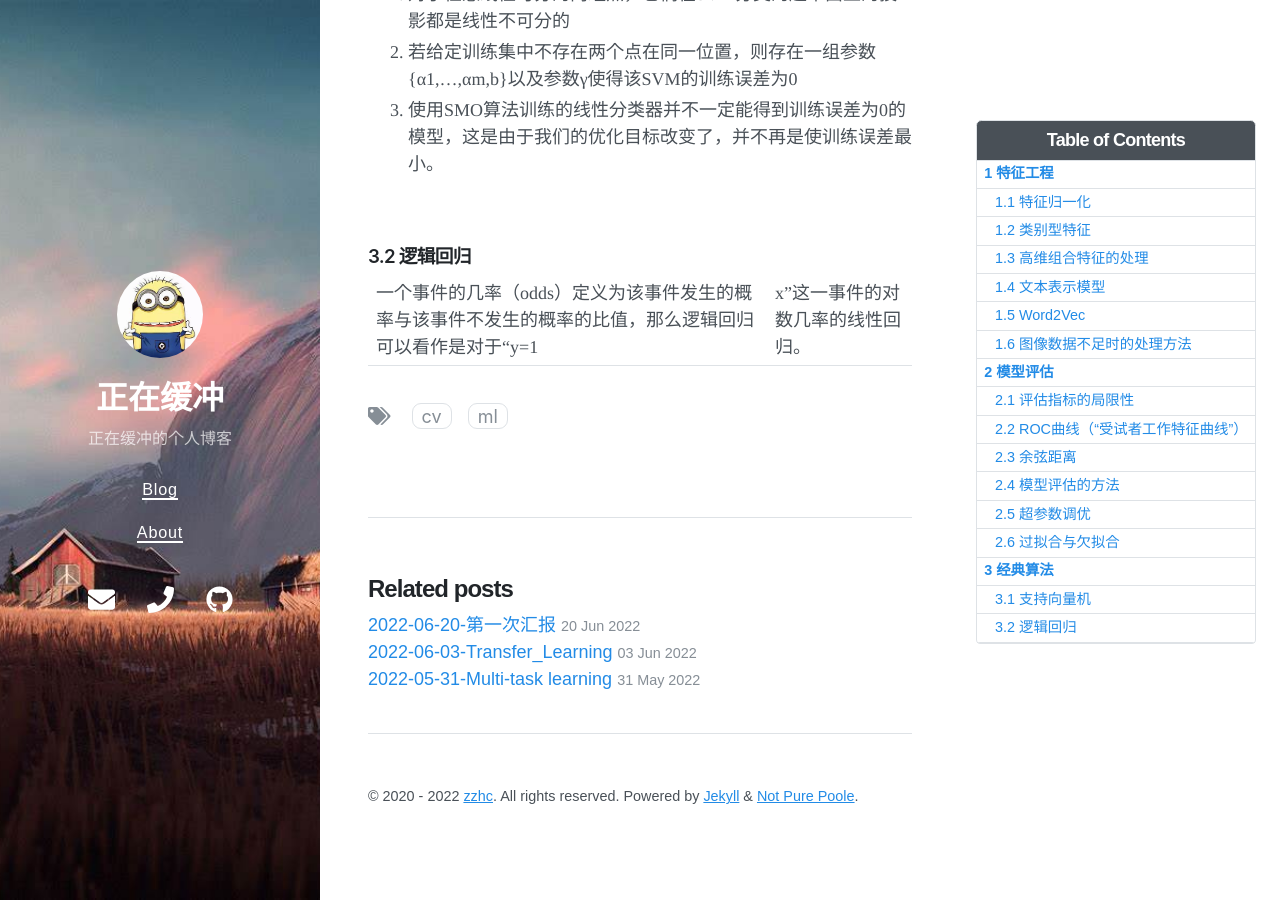
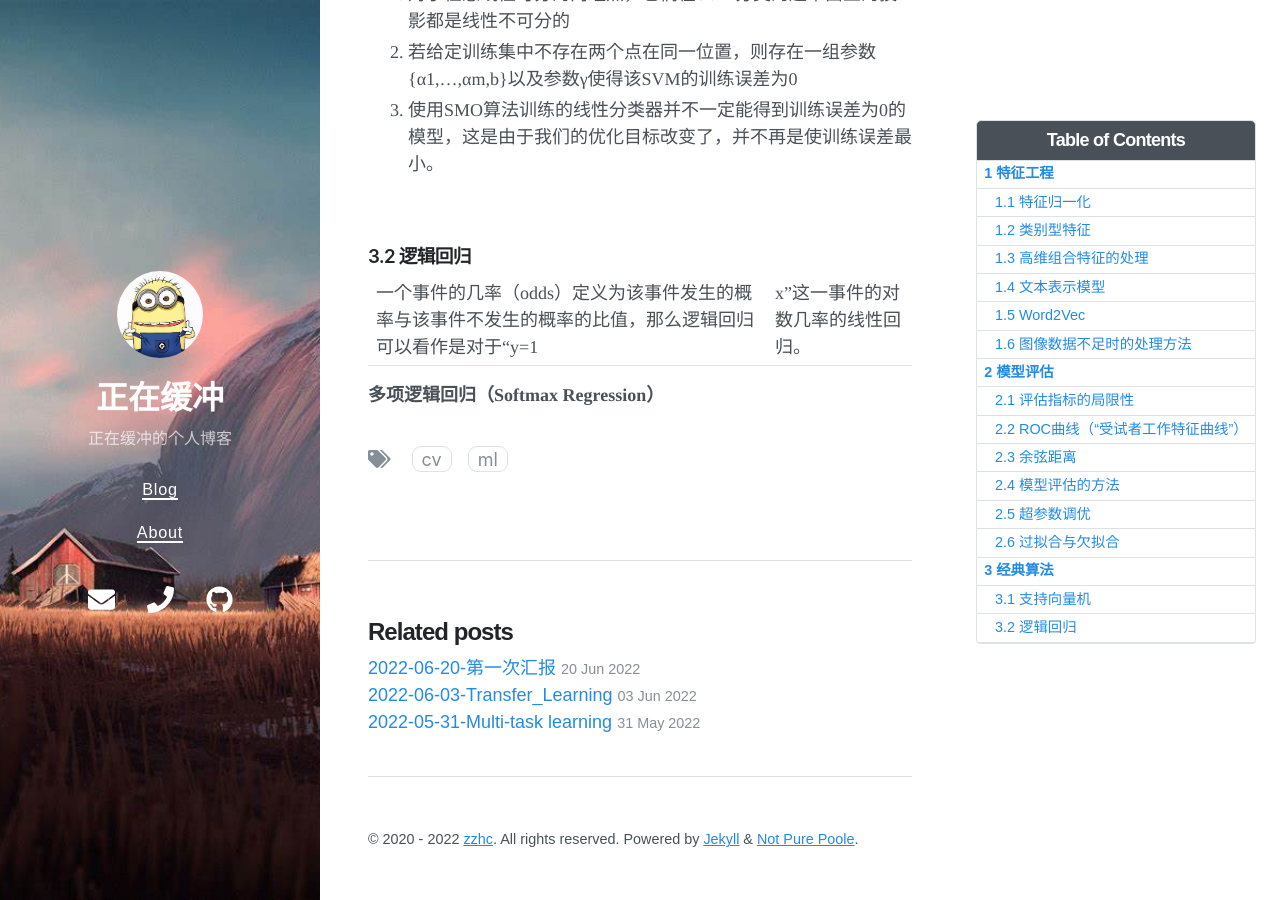
Before and after one commit to Zzhc3321/personal-blog.github.io, a Jekyll site: the page built from _posts/2022-06-12-机器学习知识点.md, in a window 1280 px wide and 900 px high, scrolled down 4193 px. Built offline with Jekyll 4.4.1, drawn with Linux system fonts in a browser that asks for light colours; nearby versions of some CDN libraries.

Commit message:
修改文件: _posts/2022-06-12-机器学习知识点.md

```diff
--- a/_posts/2022-06-12-机器学习知识点.md
+++ b/_posts/2022-06-12-机器学习知识点.md
@@ -155,3 +155,5 @@ author: zzhc
 ### 3.2 逻辑回归
 
 一个事件的几率（odds）定义为该事件发生的概率与该事件不发生的概率的比值，那么逻辑回归可以看作是对于“y=1|x”这一事件的对数几率的线性回归。
+
+**多项逻辑回归（Softmax Regression）**
```
